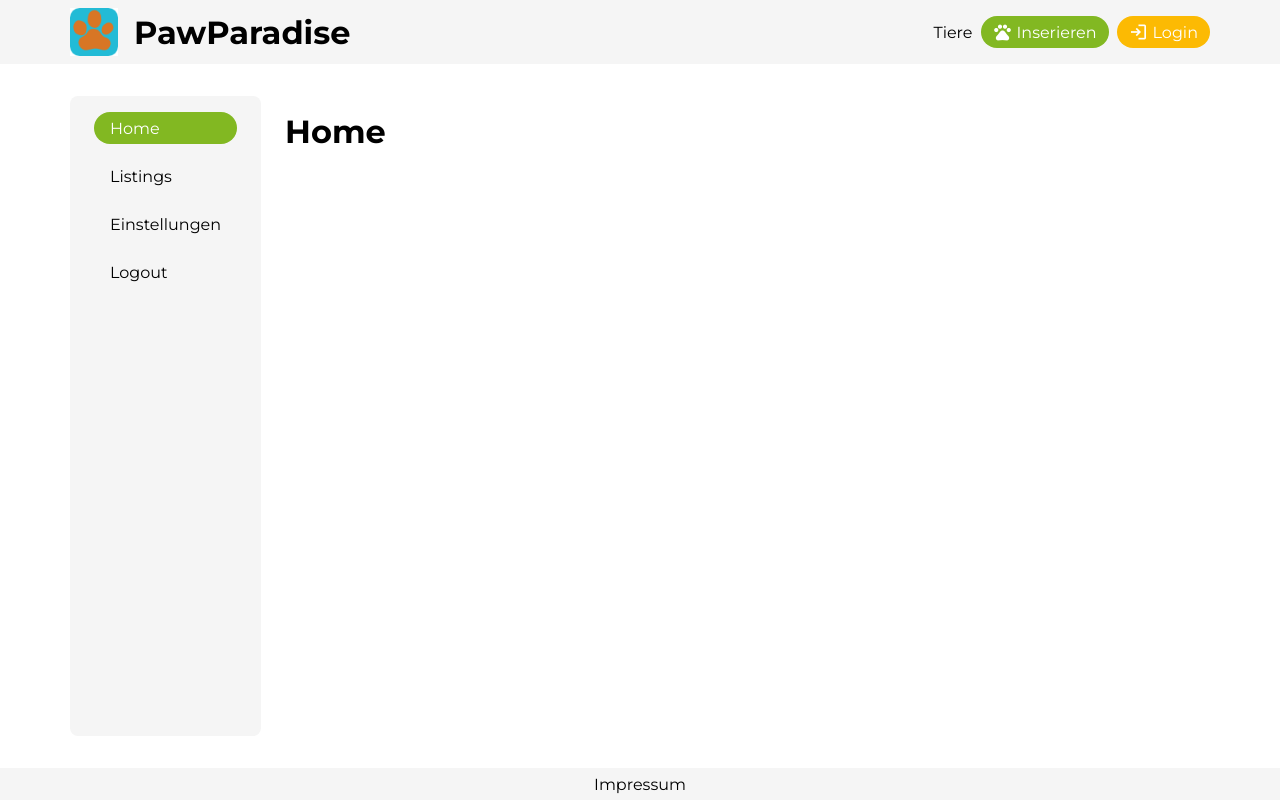
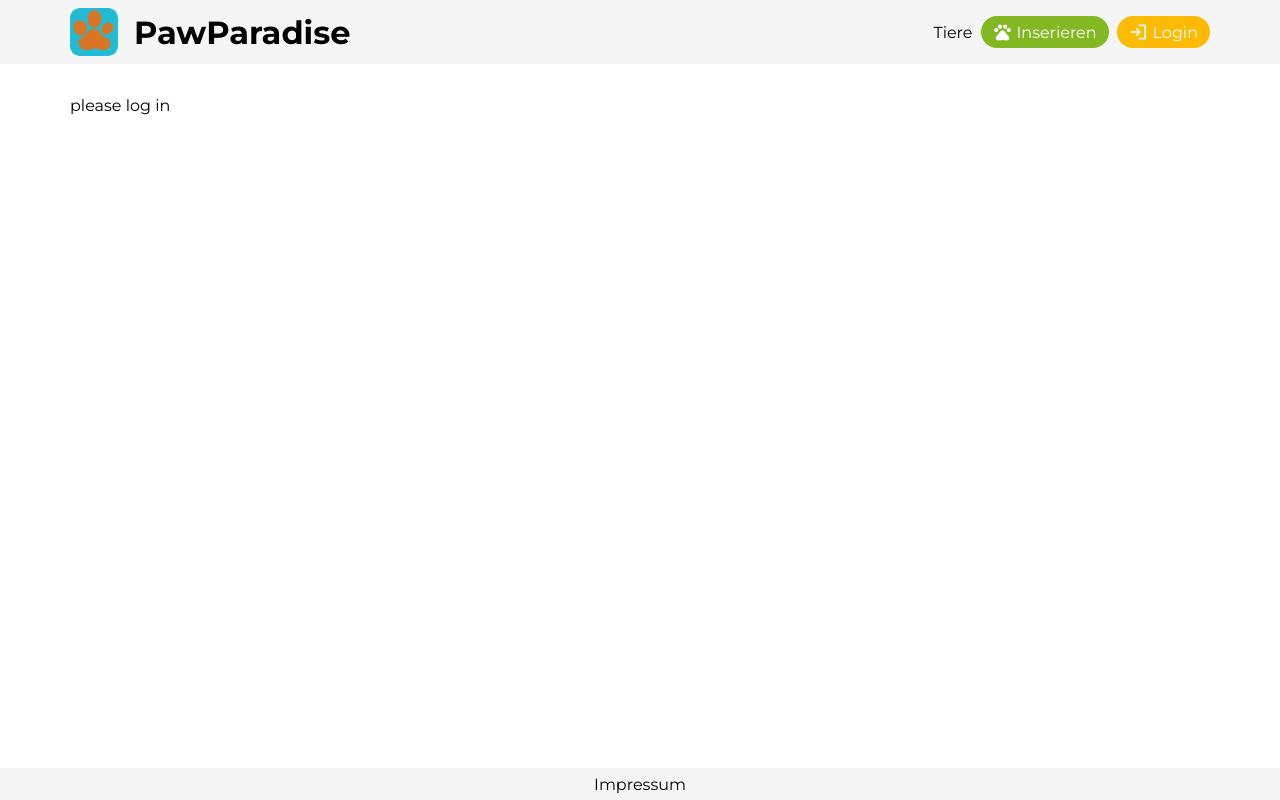
Before and after one commit to animal-shelter-germany/frontend, a Nuxt app: page /account in a window 1280 px wide. Built offline with nearby package versions, Linux system fonts and the light colour scheme.

Commit message:
log in required text added

```diff
--- a/pages/account.vue
+++ b/pages/account.vue
@@ -1,5 +1,5 @@
 <template>
-    <div class="account-layout narrow">
+    <div class="account-layout narrow" v-if="token">
         <nav class="nav tile">
             <NuxtLink to="/account">Home</NuxtLink>
             <NuxtLink to="/account/listings">Listings</NuxtLink>
@@ -10,7 +10,14 @@
             <NuxtPage></NuxtPage>
          </div>
     </div>
+    <div class="narrow">
+        <p>please log in</p>
+    </div>
 </template>
+
+<script setup lang="ts">
+const token = useCookie('animal-token');
+</script>
 
 <style scoped>
 .account-layout {
```
